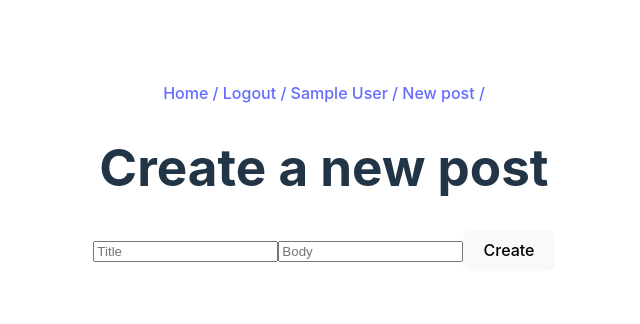
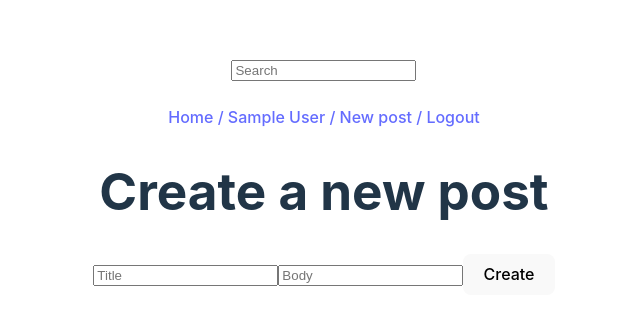
Before and after one commit to evagarcle/Red-Social-REACT-con-REDUX, a React (Vite) app: page /newPost in a window 1280 px wide. Shown: the part 224-548 px from the top of the page, without its empty margins (316-956 px from the left). Built offline with nearby package versions, Linux system fonts and the light colour scheme; sample sign-in values are in the browser's storage.

Commit message:
barra de búsqueda

```diff
--- a/src/App.jsx
+++ b/src/App.jsx
@@ -8,6 +8,7 @@ import Profile from './components/Profile/Profile'
 import PostDetail from './components/PostDetail/PostDetail'
 import PrivateZone from './guards/PrivateZone'
 import NewPost from './components/NewPost/NewPost'
+import Search from './components/Search/Search'
 
 function App() {
 
@@ -26,6 +27,7 @@ function App() {
           <Route path="/newPost" element={<NewPost />} />
           {/* <Route path="/posts/:_id" element={<PostDetail />} /> */}
           <Route path="/posts/id/:_id" element={<PostDetail />} />
+          <Route path="/search/:title" element={<Search />} />
         </Routes>
       </BrowserRouter>
     </>
--- a/src/components/Header/Header.jsx
+++ b/src/components/Header/Header.jsx
@@ -1,30 +1,47 @@
 import { useDispatch, useSelector } from "react-redux"
-import { Link } from "react-router-dom"
+import { Link, useNavigate } from "react-router-dom"
 import { logout } from "../../features/auth/authSlice"
+import { useState } from "react"
 
 const Header = () => {
   const { user } = useSelector((state) => state.auth)
+
   const dispatch = useDispatch()
+
+
+    const [search, setSearch] = useState("")
+    const navigate = useNavigate()
+
+    const handleSearch = (e) => {
+      setSearch(e.target.value)
+      if(e.key == "Enter"){
+        navigate("/search/" + search)
+        setSearch("")
+      }
+    }
+
+
   return (
     <div>
+      <input type="text" name="search" value={search} onChange={handleSearch} onKeyUp={handleSearch} placeholder="Search"/><br /><br />
       <span>
-        <Link to="/">Home /</Link>
+        <Link to="/">Home / </Link>
       </span>
       { user ? (
       <>
-      <span
-      onClick={() =>
-        dispatch(logout()
-      )}
-    >
-      <Link to="/login"> Logout /</Link>
-    </span>
     <span>
         <Link to="/profile"> {user.name} /</Link>
       </span>
       <span>
         <Link to="/newPost"> New post /</Link>
       </span>
+      <span
+      onClick={() =>
+        dispatch(logout()
+      )}
+    >
+      <Link to="/login"> Logout</Link>
+    </span>
     </>
     ) : (
     <>
--- a/src/components/Post/Post.jsx
+++ b/src/components/Post/Post.jsx
@@ -1,6 +1,5 @@
 
 import { Spin } from "antd";
-import React, { useState, useEffect } from "react";
 import { useDispatch, useSelector } from 'react-redux';
 import { Link } from "react-router-dom";
 import { HeartOutlined, HeartFilled } from "@ant-design/icons";
--- /dev/null
+++ b/src/components/Search/Search.jsx
@@ -0,0 +1,21 @@
+import { useEffect } from 'react'
+import { useDispatch } from 'react-redux'
+import { useParams } from 'react-router-dom'
+import { getPostByTitle } from '../../features/posts/postsSlice'
+import Post from '../Post/Post'
+
+const Search = () => {
+  const {title} = useParams()
+  const dispatch = useDispatch()
+
+  useEffect(() => {
+    dispatch(getPostByTitle(title))
+  })
+  return (
+    <div>
+      <Post/>
+    </div>
+  )
+}
+
+export default Search
--- a/src/features/posts/postsService.js
+++ b/src/features/posts/postsService.js
@@ -17,6 +17,16 @@ const getAll = async () => {
 const getById = async (_id) => {
   const token = localStorage.getItem("token")
   const res = await axios.get(API_URL + "/posts/id/" + _id, {
+    headers: {
+      Authorization: token
+    }
+  });
+  return res.data;
+};
+
+const getPostByTitle = async (title) => {
+  const token = localStorage.getItem("token")
+  const res = await axios.get(API_URL + "/posts/title/" + title, {
     headers: {
       Authorization: token
     }
@@ -64,6 +74,7 @@ const postService = {
   like,
   notlike,
   create,
+  getPostByTitle
 
 
 };
--- a/src/features/posts/postsSlice.js
+++ b/src/features/posts/postsSlice.js
@@ -20,6 +20,14 @@ export const getAll = createAsyncThunk("posts/getAll", async () => {
 export const getById = createAsyncThunk("posts/getById", async (_id) => {
     try {
       return await postsService.getById(_id);
+    } catch (error) {
+        console.error(error);
+    }
+});
+
+export const getPostByTitle = createAsyncThunk("posts/getPostByTitle", async (title) => {
+    try {
+      return await postsService.getPostByTitle(title);
     } catch (error) {
         console.error(error);
     }
@@ -91,6 +99,9 @@ export const postsSlice = createSlice({
             state.posts.push(action.payload)
             state.post = action.payload
         });
+        builder.addCase(getPostByTitle.fulfilled, (state,action) => {
+            state.posts = action.payload
+        })
 
     },
 });
```
